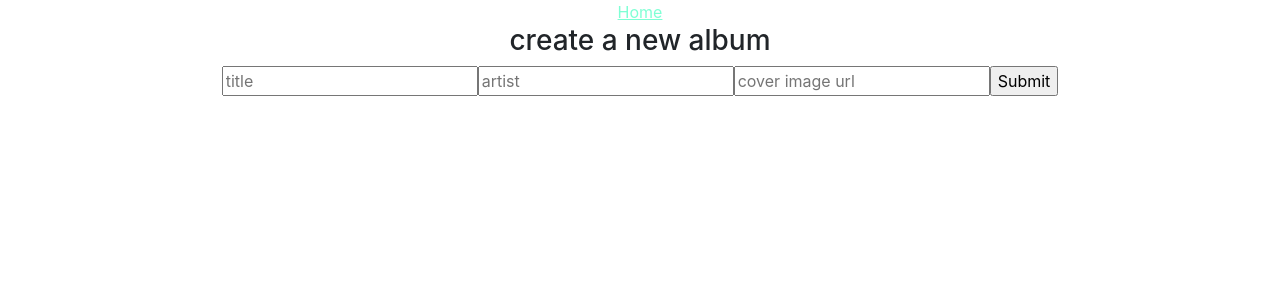
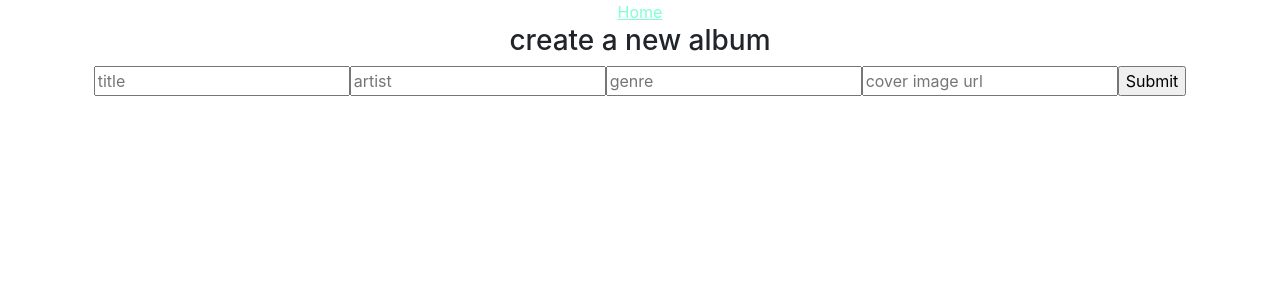
Before and after one commit to TravisGandy-93/EarHustlerz-Client, a React (Create React App) app in the folder earhustlerz-client/: page /albums/new in a window 1280 px wide. Shown: the top 300 px of the page. Built offline with nearby package versions, Linux system fonts and the light colour scheme; no server answers.

Commit message:
starting to build edit functionality. may need to refactor form set up

```diff
--- a/earhustlerz-client/src/App.js
+++ b/earhustlerz-client/src/App.js
@@ -36,6 +36,10 @@ class App extends React.Component {
         const favorite = favorites.find(favorite => favorite.id === props.match.params.id)
         return <FavoriteCard favorite={favorite} {...props}/>
       }}/>
+       <Route exact path="/albums/:id/edit" render={(props) => {
+        const favorite = favorites.find(favorite => favorite.id === props.match.params.id)
+        return <NewFavoriteForm favorite={favorite} {...props}/>
+      }}/>
       </Switch>
      {/* <MainContainer/> */}
     </div>
--- a/earhustlerz-client/src/components/FavoriteCard.js
+++ b/earhustlerz-client/src/components/FavoriteCard.js
@@ -1,5 +1,6 @@
 import React from 'react'
 import { Link } from 'react-router-dom'
+import NewFavoriteForm from './NewFavoriteForm'
 
 
 const FavoriteCard = ({favorite}) => {
@@ -15,6 +16,9 @@ const FavoriteCard = ({favorite}) => {
                 <div class="card-body">
     <a href="#" class="card-link">TrackList</a>
     <a href="#" class="card-link">See Reviews</a>
+    <br></br>
+    <Link to={`/albums/${favorite.id}/edit`}>Edit</Link>
+
   </div>
                 </div>  : <p>No Card</p>
     )
--- a/earhustlerz-client/src/components/NewFavoriteForm.js
+++ b/earhustlerz-client/src/components/NewFavoriteForm.js
@@ -4,7 +4,7 @@ import { connect } from 'react-redux'
 import { createFavorite } from '../actions/favorites'
 
 const NewFavoriteForm = ({formData, userId, history, updateNewFavoriteForm, createFavorite}) => {
-  const {title, artist, cover} = formData
+  const {title, artist, cover, genre} = formData
     const handleChange = event =>{
         const { name, value } = event.target
         updateNewFavoriteForm(name, value)
@@ -31,6 +31,12 @@ const NewFavoriteForm = ({formData, userId, history, updateNewFavoriteForm, crea
                 name="artist"
                 onChange={handleChange}
                 defaultValue={artist}
+            />
+             <input
+                placeholder="genre"
+                name="genre"
+                onChange={handleChange}
+                defaultValue={genre}
             />
             <input
                 placeholder="cover image url"
```
